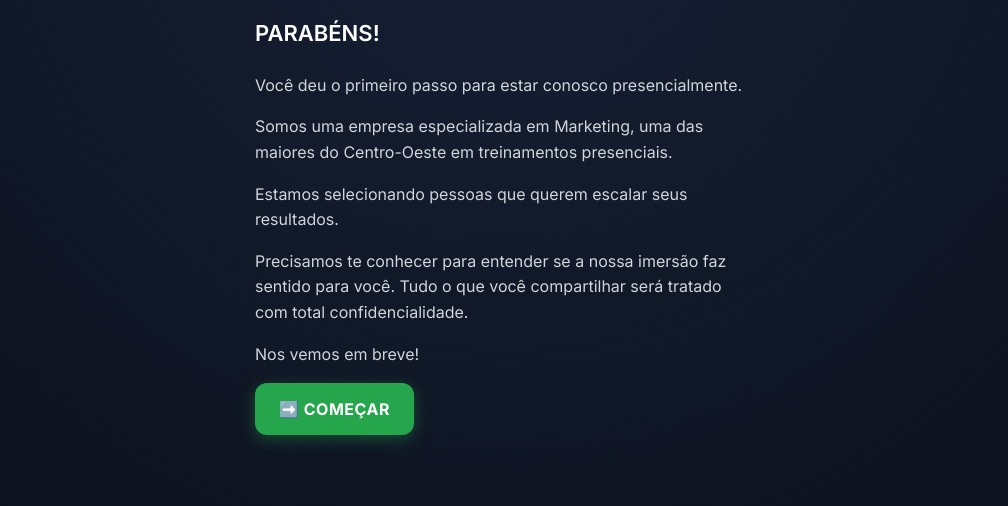
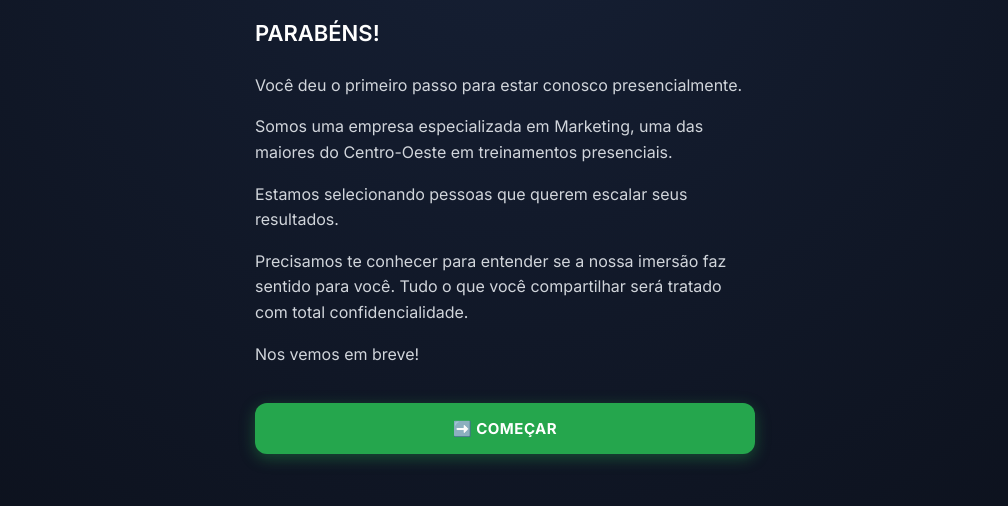
Before and after one commit to meritagencia/TrafegoeIA, a plain HTML site: page index.html in a window 1280 px wide. Shown: the part 142-648 px from the top of the page, without its empty margins (135-1143 px from the left). Drawn offline with Linux system fonts and the light colour scheme.

Commit message:
Make the start button full-width and centered

```diff
--- a/index.html
+++ b/index.html
@@ -41,7 +41,7 @@
                 <p>Estamos selecionando pessoas que querem escalar seus resultados.</p>
                 <p>Precisamos te conhecer para entender se a nossa imersão faz sentido para você. Tudo o que você compartilhar será tratado com total confidencialidade.</p>
                 <p>Nos vemos em breve!</p>
-                <button type="button" class="btn btn-primary" onclick="nextStep(1)">➡️ COMEÇAR</button>
+                <button type="button" class="btn btn-primary btn-large" style="margin-top: 20px;" onclick="nextStep(1)">➡️ COMEÇAR</button>
             </section>
 
             <!-- Step 1: Instagram -->
```
